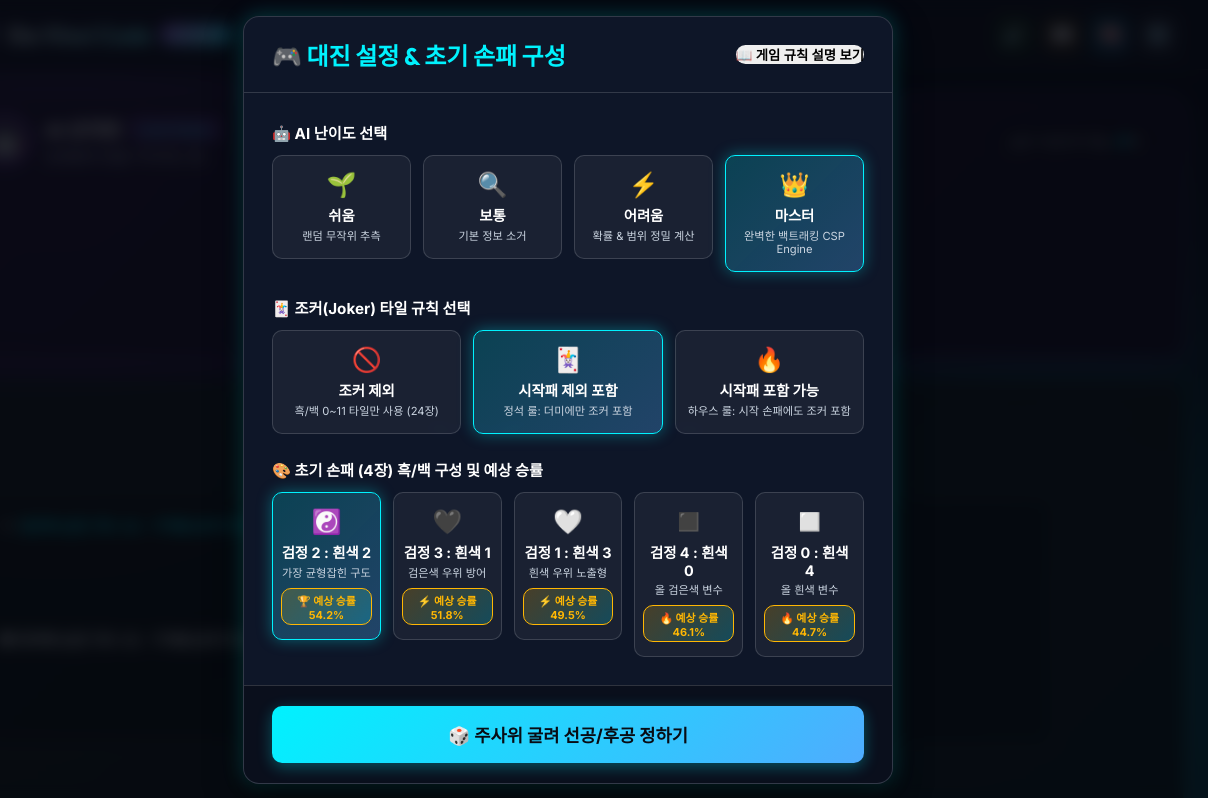
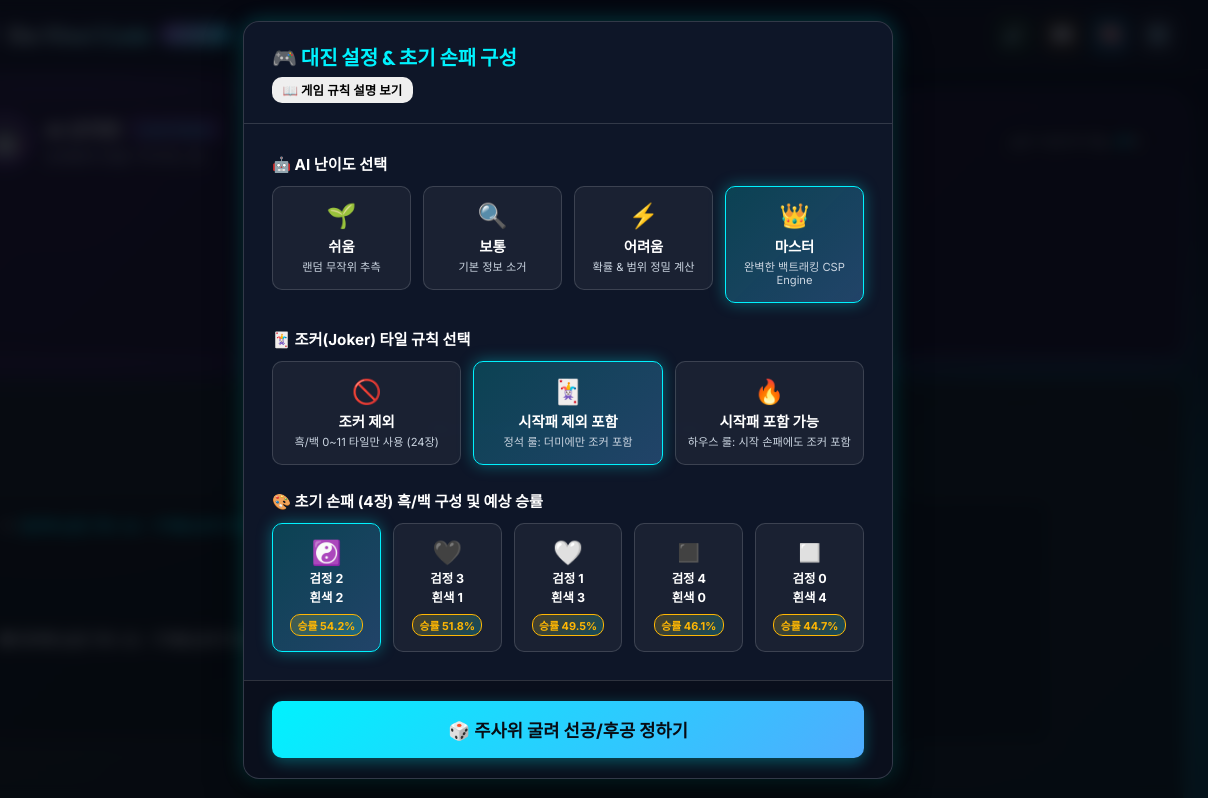
Before and after one commit to starag21st/davinci-code-game, a website with bundled scripts: page index.html in a window 1280 px wide. Shown: the top 798 px of the page, 72-1280 px from the left. Built offline with nearby package versions, Linux system fonts and the light colour scheme.

Commit message:
Make setting modal title single-line, place rule button on next line, and update initial hand cards to 3-row layout (Black N / White N / Winrate N%)

```diff
--- a/index.html
+++ b/index.html
@@ -302,45 +302,45 @@
                 <input type="radio" name="hand-color" value="2B2W" checked>
                 <div class="card-content">
                   <span class="icon">☯️</span>
-                  <span class="name">검정 2 : 흰색 2</span>
-                  <span class="desc">가장 균형잡힌 구도</span>
-                  <span class="badge-winrate">🏆 예상 승률 54.2%</span>
+                  <span class="name-line">검정 2</span>
+                  <span class="name-line">흰색 2</span>
+                  <span class="badge-winrate">승률 54.2%</span>
                 </div>
               </label>
               <label class="radio-card">
                 <input type="radio" name="hand-color" value="3B1W">
                 <div class="card-content">
                   <span class="icon">🖤</span>
-                  <span class="name">검정 3 : 흰색 1</span>
-                  <span class="desc">검은색 우위 방어</span>
-                  <span class="badge-winrate">⚡ 예상 승률 51.8%</span>
+                  <span class="name-line">검정 3</span>
+                  <span class="name-line">흰색 1</span>
+                  <span class="badge-winrate">승률 51.8%</span>
                 </div>
               </label>
               <label class="radio-card">
                 <input type="radio" name="hand-color" value="1B3W">
                 <div class="card-content">
                   <span class="icon">🤍</span>
-                  <span class="name">검정 1 : 흰색 3</span>
-                  <span class="desc">흰색 우위 노출형</span>
-                  <span class="badge-winrate">⚡ 예상 승률 49.5%</span>
+                  <span class="name-line">검정 1</span>
+                  <span class="name-line">흰색 3</span>
+                  <span class="badge-winrate">승률 49.5%</span>
                 </div>
               </label>
               <label class="radio-card">
                 <input type="radio" name="hand-color" value="4B0W">
                 <div class="card-content">
                   <span class="icon">◼️</span>
-                  <span class="name">검정 4 : 흰색 0</span>
-                  <span class="desc">올 검은색 변수</span>
-                  <span class="badge-winrate">🔥 예상 승률 46.1%</span>
+                  <span class="name-line">검정 4</span>
+                  <span class="name-line">흰색 0</span>
+                  <span class="badge-winrate">승률 46.1%</span>
                 </div>
               </label>
               <label class="radio-card">
                 <input type="radio" name="hand-color" value="0B4W">
                 <div class="card-content">
                   <span class="icon">◻️</span>
-                  <span class="name">검정 0 : 흰색 4</span>
-                  <span class="desc">올 흰색 변수</span>
-                  <span class="badge-winrate">🔥 예상 승률 44.7%</span>
+                  <span class="name-line">검정 0</span>
+                  <span class="name-line">흰색 4</span>
+                  <span class="badge-winrate">승률 44.7%</span>
                 </div>
               </label>
             </div>
--- a/style.css
+++ b/style.css
@@ -1430,6 +1430,33 @@ button {
   overflow-y: auto;
 }
 
+/* 대진 설정 모달 헤더: 제목 한줄 고정 + 게임 규칙 버튼은 아랫줄 세로 배치 */
+#modal-settings .modal-header {
+  display: flex !important;
+  flex-direction: column !important;
+  align-items: flex-start !important;
+  gap: 0.35rem !important;
+}
+
+#modal-settings .modal-header h2 {
+  white-space: nowrap !important;
+  font-size: clamp(0.95rem, 3.8vw, 1.25rem) !important;
+  margin: 0 !important;
+}
+
+#modal-settings #btn-open-rules-from-settings {
+  font-size: 0.78rem !important;
+  padding: 0.25rem 0.65rem !important;
+}
+
+/* 초기 손패 카드 3행 레이아웃 (검정N / 흰색N / 승률N%) */
+.card-content .name-line {
+  font-weight: 700;
+  font-size: 0.78rem;
+  color: #ffffff;
+  line-height: 1.15;
+}
+
 .modal-footer {
   padding: 1.25rem 1.75rem;
   border-top: 1px solid var(--border-color);
@@ -2010,8 +2037,9 @@ button {
   .card-content .icon {
     font-size: 1.1rem !important;
   }
-  .card-content .name {
-    font-size: 0.75rem !important;
+  .card-content .name-line {
+    font-size: 0.7rem !important;
+    line-height: 1.15 !important;
   }
   .badge-winrate {
     font-size: 0.6rem !important;
```
